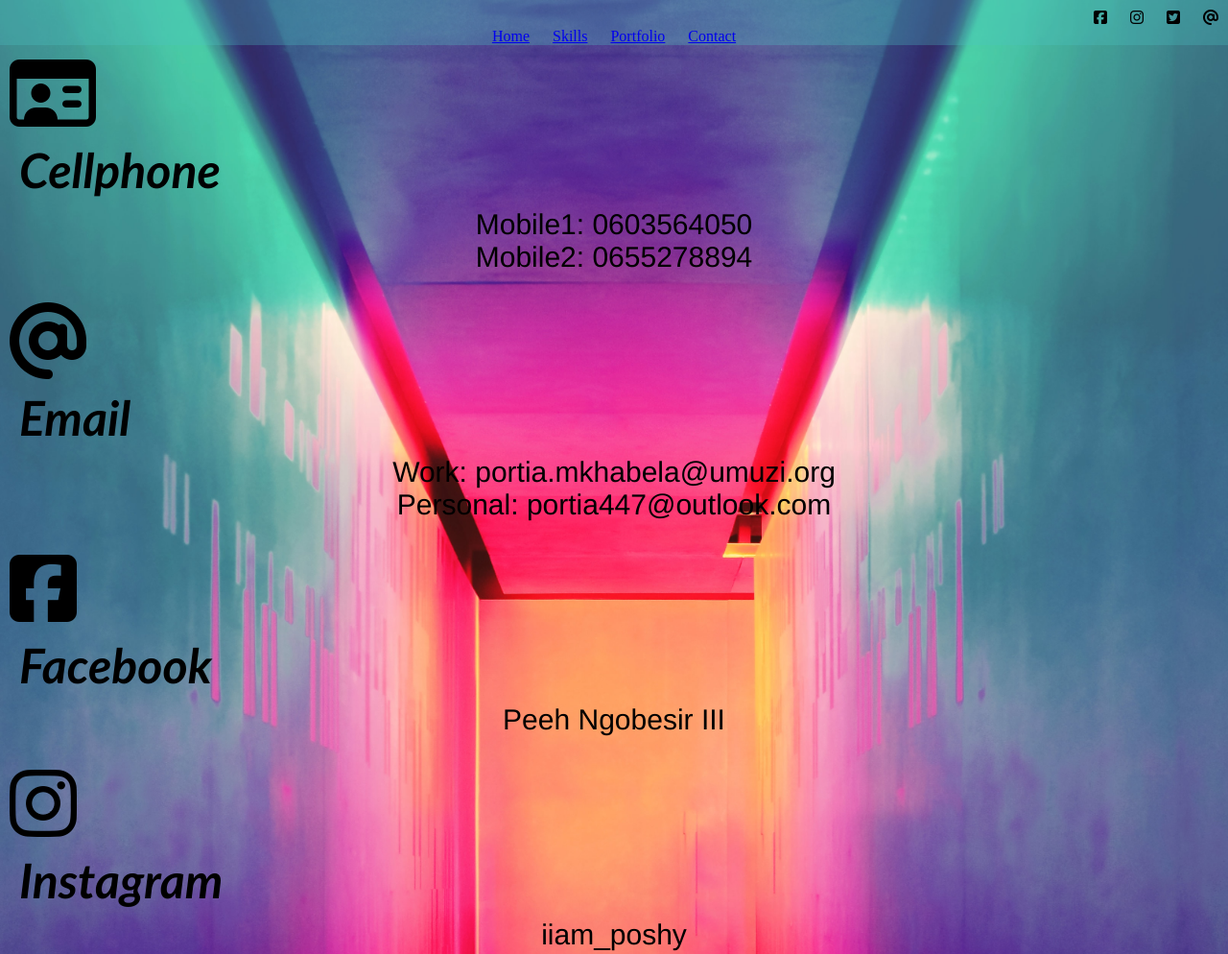
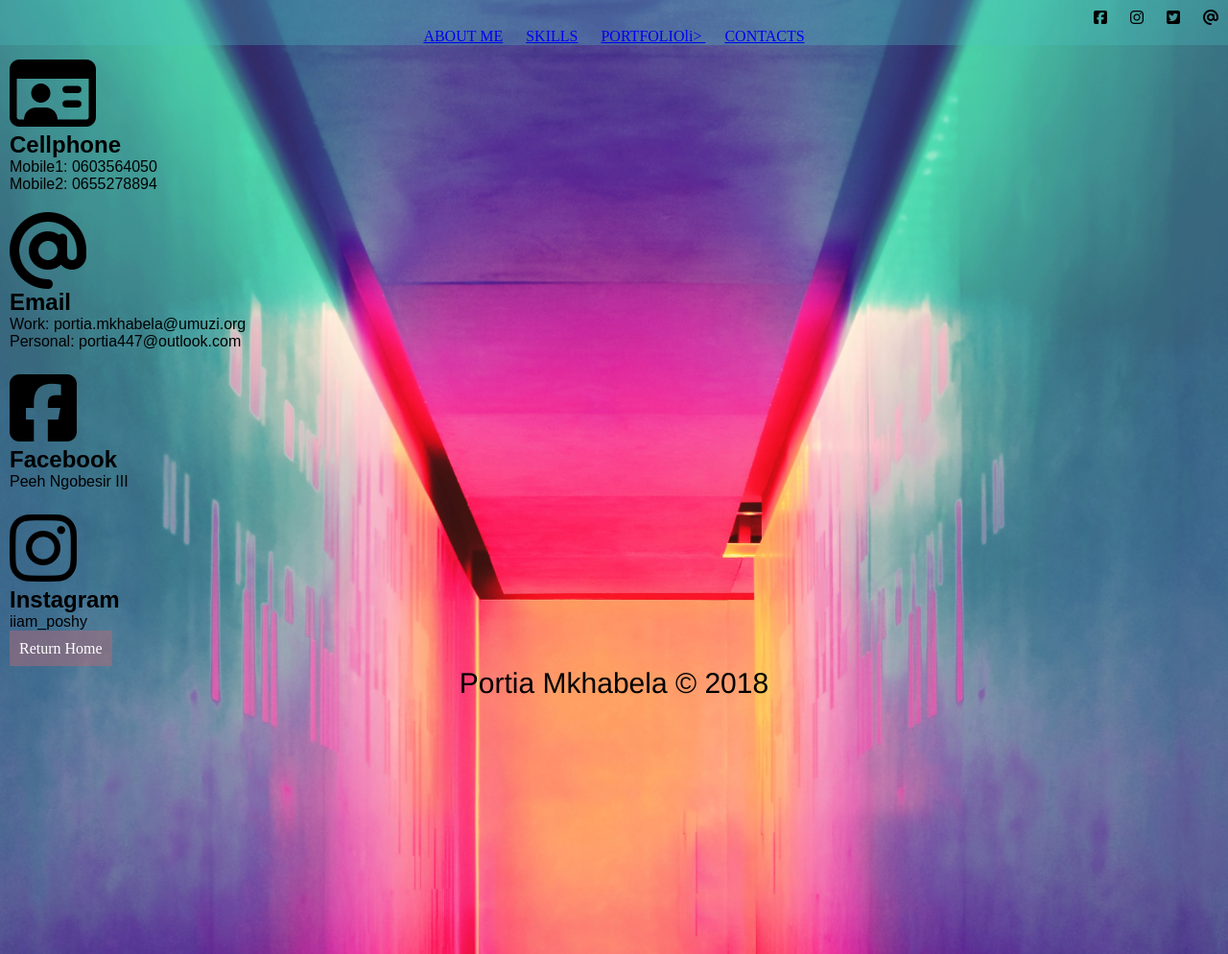
Before and after one commit to Portia-arch/Portia-Mkhabela-portfolio, a plain HTML site: page contact.html in a window 1280 px wide. Shown: the top 994 px of the page at 96% size. Drawn offline with Linux system fonts and the light colour scheme.

Commit message:
recent changes

```diff
--- a/contact.html
+++ b/contact.html
@@ -25,44 +25,44 @@
     </div>
     <div class="navbar" >
         <ul>
-            <li><a href="home.html">Home</a></li>
-            <li><a href="skills.html">Skills</a></li>
-            <li><a href="portfolio.html">Portfolio</a></li>
-            <li><a href="contact.html">Contact</a></li>
+            <li><a href="aboutme.html">ABOUT ME</a></li>
+            <li><a href="skills.html">SKILLS</a></li>
+            <li><a href="portfolio.html">PORTFOLIOli>
+            <li><a href="contact.html">CONTACTS</a></li>
         </ul>
     </div>
     <section class="boxex">
         <div class="boxes">
             <i class="far fa-id-card fa-5x"></i>
-            <h1>Cellphone</h1>
-            <p>Mobile1: 0603564050<br>
+            <h2>Cellphone</h2>
+            <p1>Mobile1: 0603564050<br>
                 Mobile2: 0655278894
 
-            </p>
+            </p1>
         </div>
             <div class="boxes">
                 <i class="fas fa-at fa-5x"></i>
-                <h1>Email</h1>
-                <p>
+                <h2>Email</h2>
+                <p1>
                     Work: portia.mkhabela@umuzi.org<br>
                     Personal: portia447@outlook.com
-                </p>
+                </p1>
             </div>
                 <div class="boxes">
                     <i class="fab fa-facebook-square fa-5x"></i>
-                    <h1>Facebook</h1>
-                    <p>
+                    <h2>Facebook</h2>
+                    <p1>
                         Peeh Ngobesir III
-                    </p>
+                    </p1>
                 </div>
                     <div class="boxes">
                         <i class="fab fa-instagram fa-5x"></i>
-                        <h1>Instagram</h1>
-                        <p>iiam_poshy</p>
+                        <h2>Instagram</h2>
+                        <p1>iiam_poshy</p1>
                     </div>
     </section>
     <div class="">
-        <a href="home.html" class="button">Return Home</a>
+        <a href="index.html" class="button">Return Home</a>
     </div>
     <footer class="footer">
         <p>Portia Mkhabela &copy; 2018</p>
--- a/mystyle.css
+++ b/mystyle.css
@@ -10,7 +10,7 @@
 }
 
 .navbar {
-  color: aliceblue;
+  color: white;
   background: rgba(74, 196, 196, 0.281);
   color: white;
   text-decoration: none;
@@ -129,6 +129,7 @@ h1 {
   opacity: 0.3;
 }
 .about-image {
+  border-radius: 25px;
   opacity: 1;
   width: 400px;
   height: 500px;
@@ -178,6 +179,8 @@ ul {
 }
 .boxes {
   padding: 10px;
+  font-family: Arial, Helvetica, sans-serif;
+
 }
 .textfield {
   text-align: center;
```
Also changed, not shown: aboutme.html (+4 -4 lines), portfolio.html (+5 -5 lines), skills.html (+4 -4 lines).
